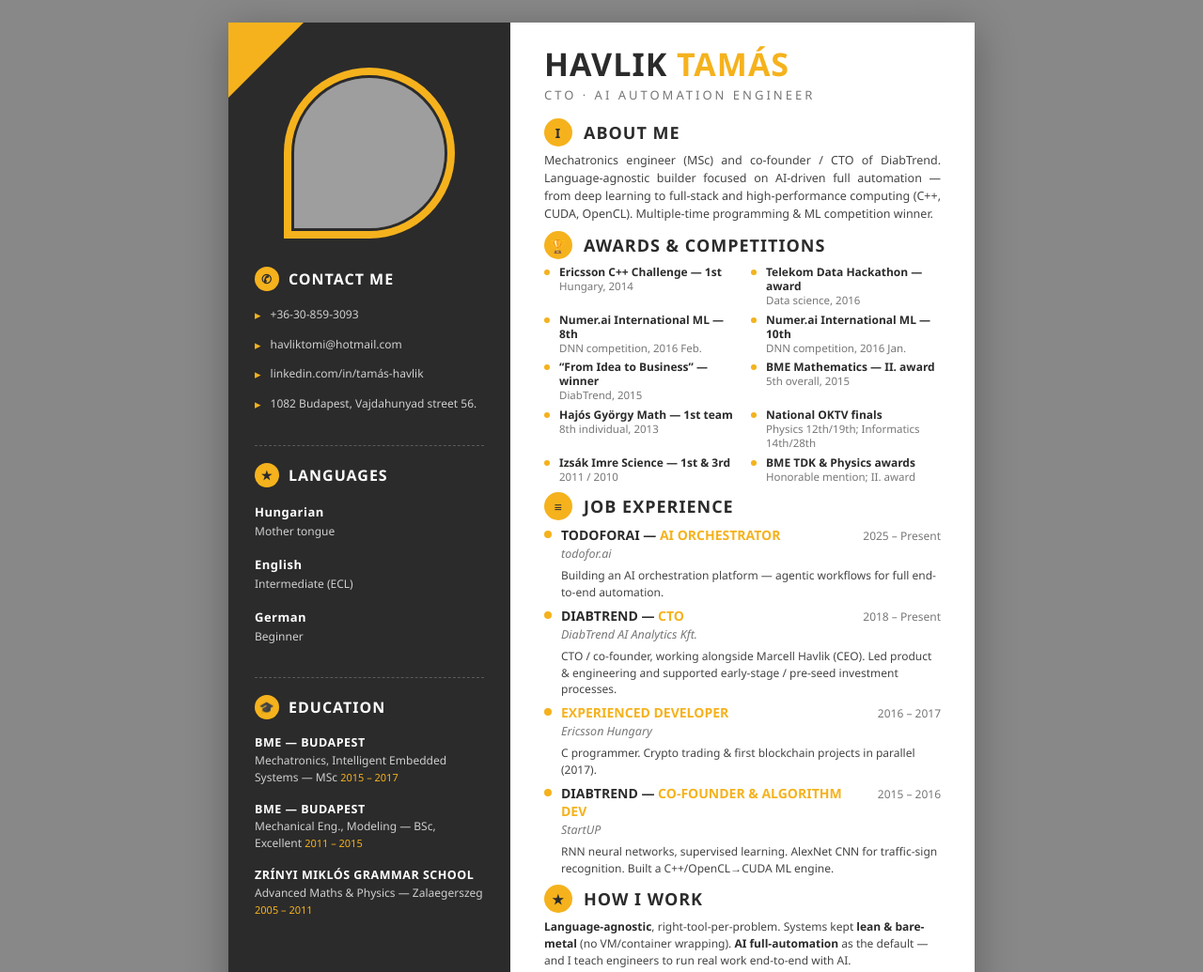
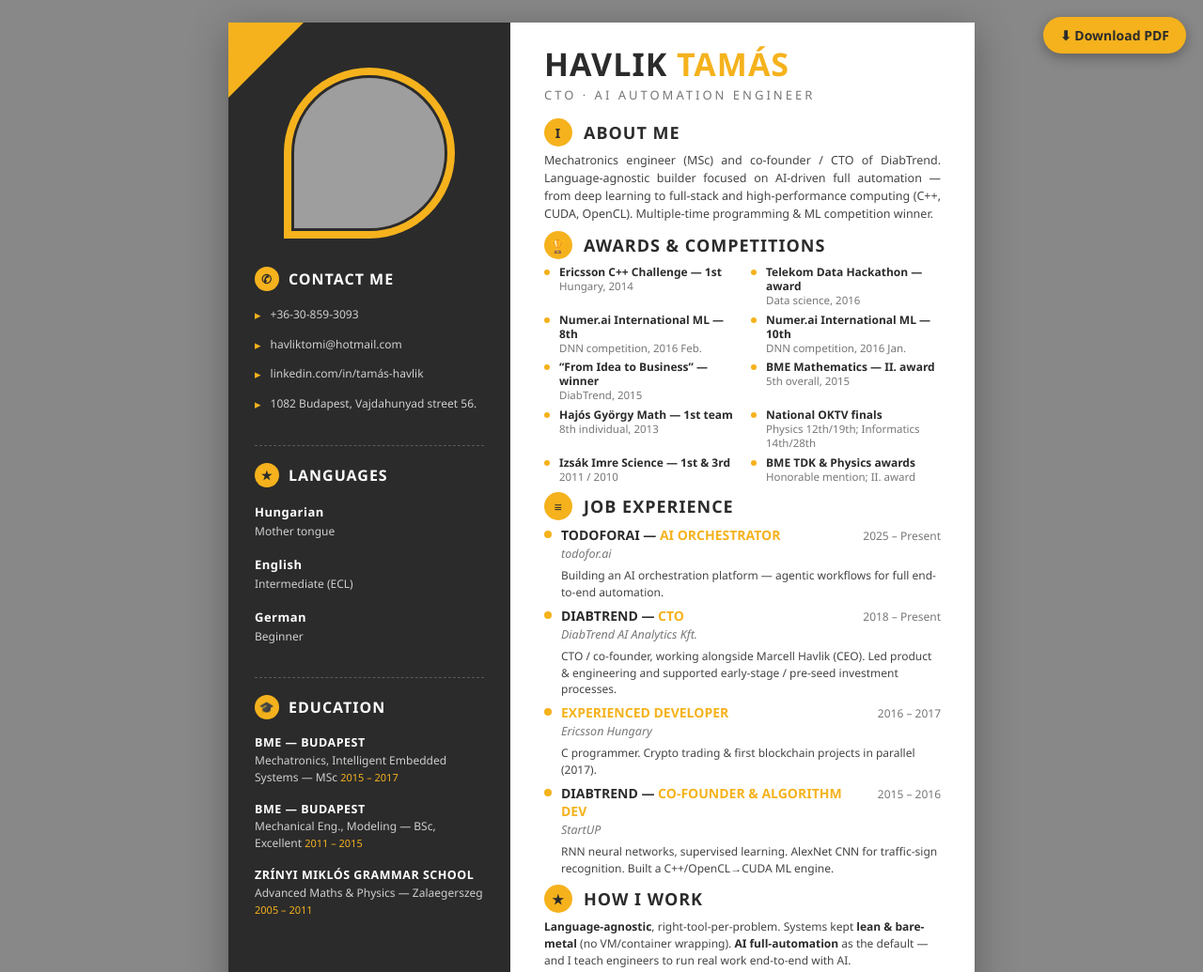
Before and after one commit to Sixzero/Sixzero.github.io, a plain HTML site: page index.html in a window 1280 px wide. Shown: the top 1035 px of the page at 94% size. Drawn offline with Linux system fonts and the light colour scheme; grey boxes are pictures that could not be loaded.

Commit message:
Add Download PDF button and CV file

```diff
--- a/index.html
+++ b/index.html
@@ -268,5 +268,15 @@
   </main>
 
 </div>
+<a class="dl-btn" href="Havlik_Tamas_CV.pdf" download>⬇ Download PDF</a>
+<style>
+  .dl-btn{position:fixed;top:18px;right:18px;z-index:50;
+    background:#f5b21d;color:#2b2b2b;font-family:'Segoe UI',Arial,sans-serif;
+    font-size:14px;font-weight:700;text-decoration:none;
+    padding:10px 18px;border-radius:24px;box-shadow:0 4px 14px rgba(0,0,0,.3);
+    transition:transform .12s ease,box-shadow .12s ease;}
+  .dl-btn:hover{transform:translateY(-1px);box-shadow:0 6px 18px rgba(0,0,0,.4);}
+  @media print{.dl-btn{display:none;}}
+</style>
 </body>
 </html>
```
Also changed, not shown: 1 other file.
